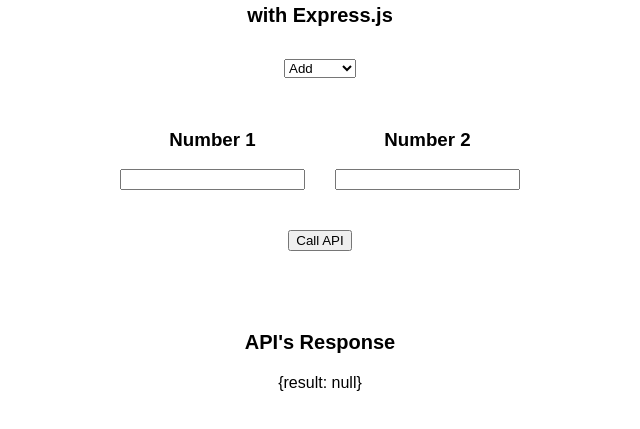
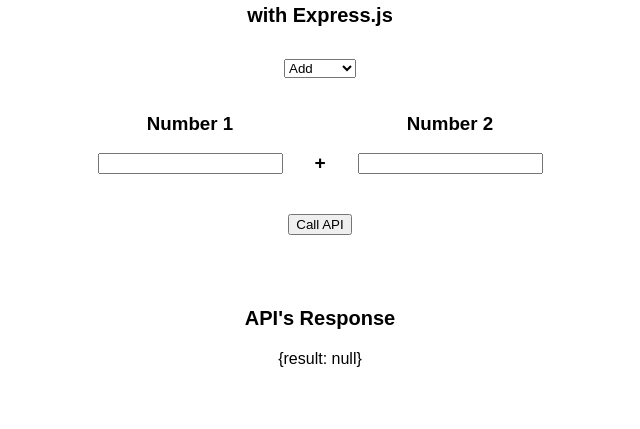
Before and after one commit to CodyKoInABox/multiplyAPI, a plain HTML site: page index.html in a window 1280 px wide. Shown: the part 79-508 px from the top of the page, without its empty margins (320-960 px from the left). Drawn offline with Linux system fonts and the light colour scheme.

Commit message:
Improve support for multiple math operations

```diff
--- a/index.html
+++ b/index.html
@@ -9,28 +9,39 @@
     <script src="script.js" defer></script>
 </head>
 <body>
+
     <h1 class="title">Multiply API</h1>
     <h2 class="subtitle">with Express.js</h2>
-    <select id="options">
+
+    <select id="options" onchange="optionChange()">
         <option value="add">Add</option>
         <option value="subtract">Subtract</option>
         <option value="multiply">Multiply</option>
         <option value="divide">Divide</option>
     </select>
+
     <div class="inputContainer">
+
         <div class="numberInputContainer">
             <h3 class="numberInputTitle">Number 1</h3>
         <input id="num1" class="numberInput" type="number">
+        </div>
+        <div class="operationContainer">
+            <p id="operation">+</p>
         </div>
         <div class="numberInputContainer">
             <h3 class="numberInputTitle">Number 2</h3>
         <input id="num2" class="numberInput" type="number">
         </div>
+
     </div>
+
     <button class="submit" onclick="callApi()">Call API</button>
+
     <div class="outputContainer">
         <h3 class="outputTitle">API's Response</h3>
         <p id="output">{result: null}</p>
     </div>
+
 </body>
 </html>
--- a/script.js
+++ b/script.js
@@ -12,3 +12,14 @@
     .then(data => document.getElementById('output').innerHTML = data.result)
 
 }
+
+const operations = {
+    'add': '+',
+    'subtract': '-',
+    'multiply': '*',
+    'divide': '/'
+}
+
+function optionChange(){
+    document.getElementById('operation').innerHTML = operations[document.getElementById('options').value]
+}
--- a/style.css
+++ b/style.css
@@ -15,13 +15,13 @@
 }
 .inputContainer{
     width: 100%;
-    margin-top: 4vh;
+    margin-top: 2vh;
     display: flex;
     justify-content: center;
     gap: 30px;
 }
 .outputContainer{
-    margin-top: 10vh;
+    margin-top: 9vh;
 }
 .outputTitle{
     font-size: 20px;
@@ -38,3 +38,14 @@
 #options:hover{
     cursor: pointer;
 }
+.operationContainer{
+    display: flex;
+    flex-direction: column;
+    justify-content: flex-end;
+    width: 15px;
+}
+#operation{
+    margin: 0px;
+    font-size: larger;
+    font-weight: bolder;
+}
```
